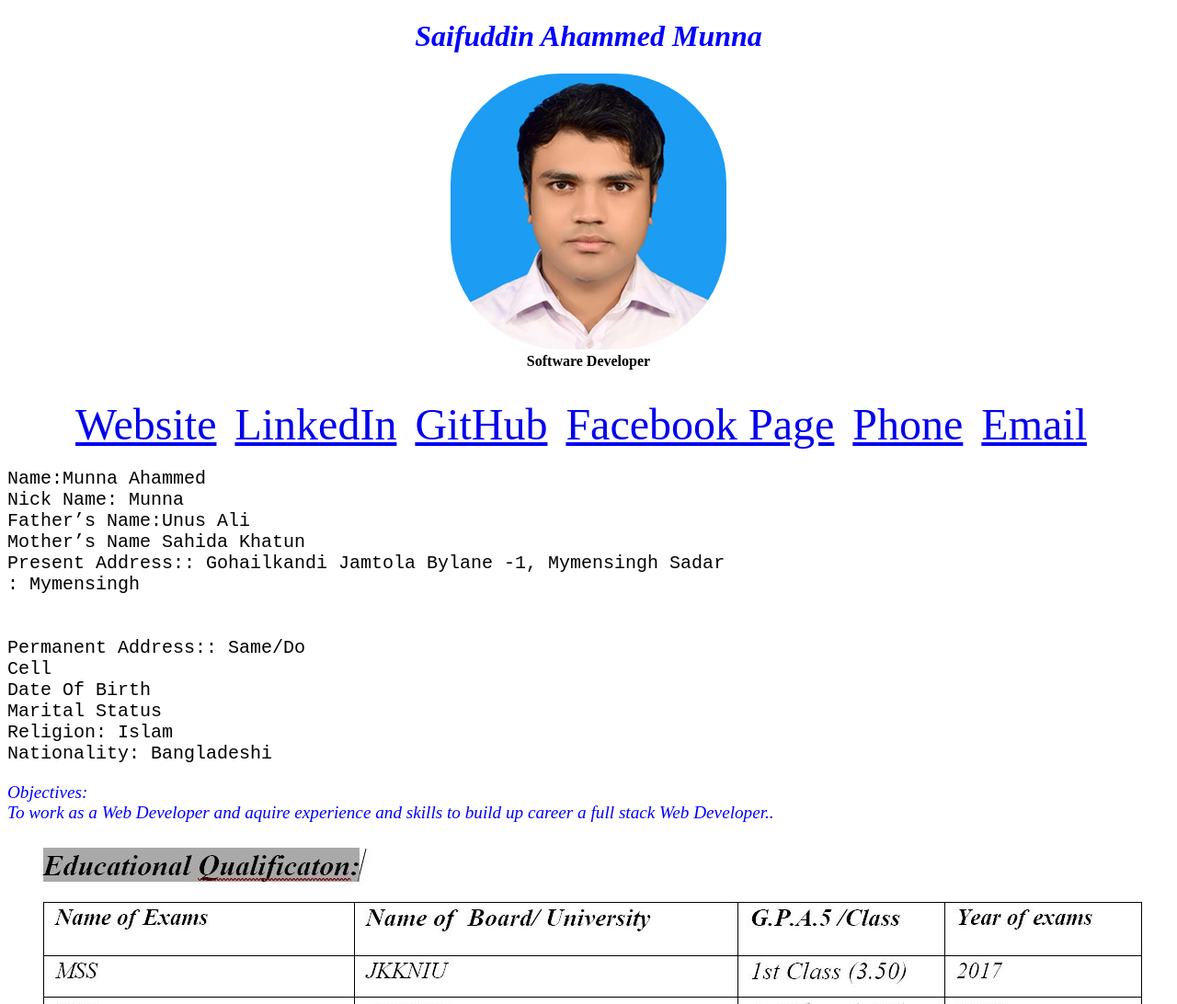
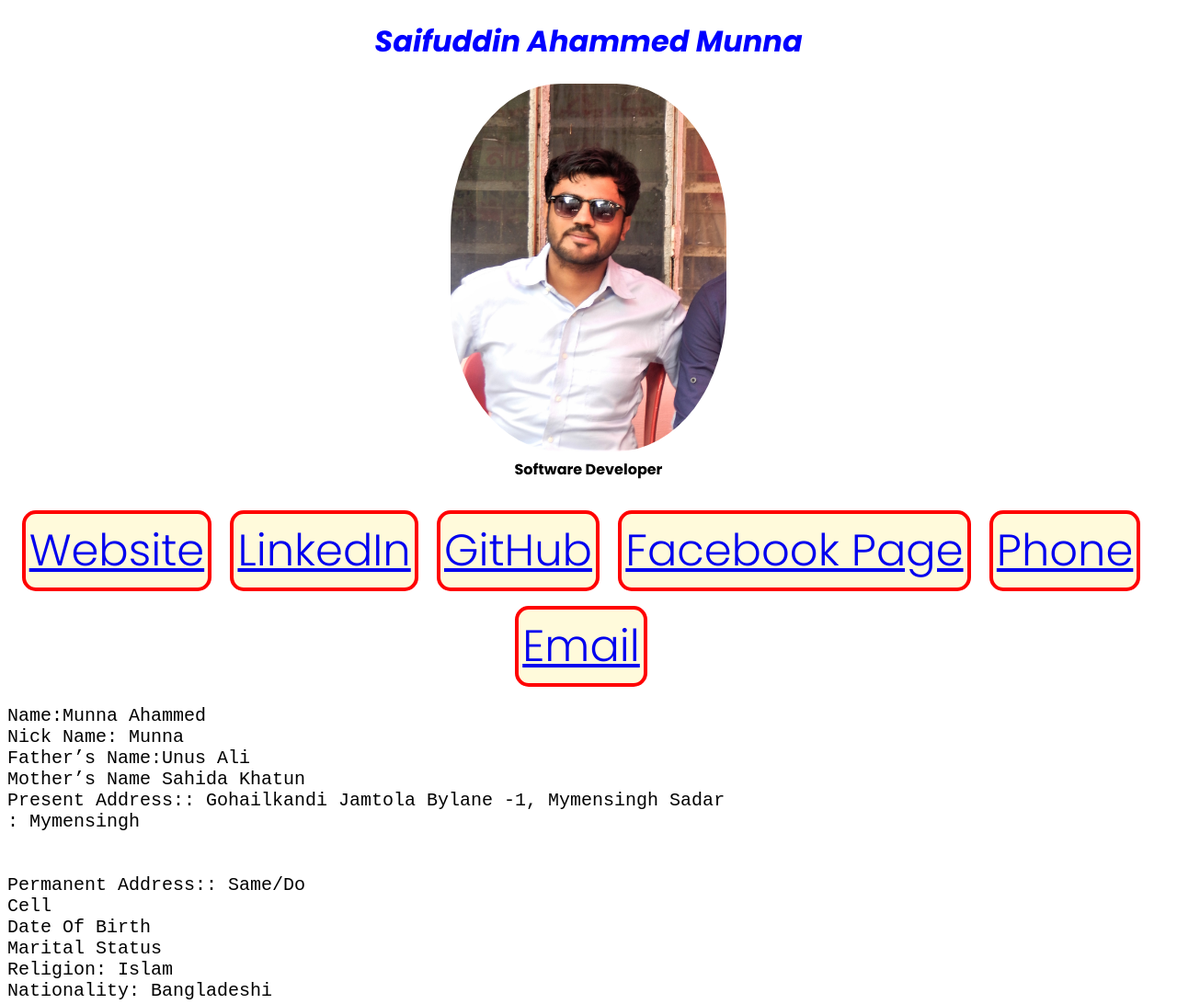
Before and after one commit to Saifuddinmonna/profile, a plain HTML site: page index.html in a window 1280 px wide. Shown: the top 1092 px of the page at 92% size. Drawn offline with Linux system fonts and the light colour scheme.

Commit message:
photo change and some css added

```diff
--- a/index.html
+++ b/index.html
@@ -6,7 +6,7 @@
     <meta name="viewport" content="width=device-width, initial-scale=1.0" />
     <meta name="description" content="html project, cv project" />
     <title style="color:blue ;">Saifuddin Ahammed Munna</title>
-
+<link rel="stylesheet" href="style.css">
     <style>
       header {
         text-align: center;
@@ -24,12 +24,18 @@
   <body>
     <!--heading starts -->
     <header>
-      <h1 style="color:blue ; text-underline-position:;text-shadow: 3px;text">Saifuddin Ahammed Munna</h1>
-      <img id="gul" src="images/pic-for-bcs.jpg" alt="cv_photo" /> <br />
-      <strong>Software Developer</strong>
+      <header>
+        <div><h1 style="color:blue ; text-underline-position:;text-shadow: 3px;text">Saifuddin Ahammed Munna</h1>
+          <div>
+           <img id="gul" src="images/profile.jpg" alt="cv_photo" style="height:400PX ;" /> <br />
+           <strong>Software Developer</strong></div>
+           </header>
 
-      <p>
-        <a href="https://www.studywithanis.com/" target="_blank">Website</a>
+           </div>
+
+      <p
+      >
+        <a  href="https://saifuddinmonna.github.io/donate-today/" target="_blank">Website</a>
         <a href="https://www.linkedin.com/in/saifuddin-ahammed-monna-67ba1849/" target="_blank"
           >LinkedIn</a
         >
@@ -38,7 +44,7 @@
           >Facebook Page</a
         >
         <a href="tel:+8801623361191" target="_blank">Phone</a>
-        <a href="saifuddinmonna@gmail.com" target="_blank">Email</a>
+        <a href="mailto:saifuddinmonna@gmail.com" target="_blank">Email</a>
       </p>
 <div>
 
--- /dev/null
+++ b/style.css
@@ -0,0 +1,17 @@
+@import url('https://fonts.googleapis.com/css2?family=Poppins:ital,wght@0,100;0,200;0,300;0,400;0,500;0,600;0,700;0,800;1,100;1,200;1,300;1,400;1,500;1,600;1,700;1,800&display=swap');
+body{
+  font-family: 'Poppins', sans-serif;
+}
+
+a{border: 4px solid red ;padding: 4px ;margin: 5px;
+ background-color: rgb(255, 250, 219);
+ border-radius: 15px;
+ font-family: 'Poppins',
+  sans-serif;
+  font-size: x-small;
+  font-weight: 300;
+  }
+a:hover{
+  background:rgb(253, 208, 26);
+  background-color: linear-gradiant;
+}
```
Also changed, not shown: images/profile.jpg (added).
